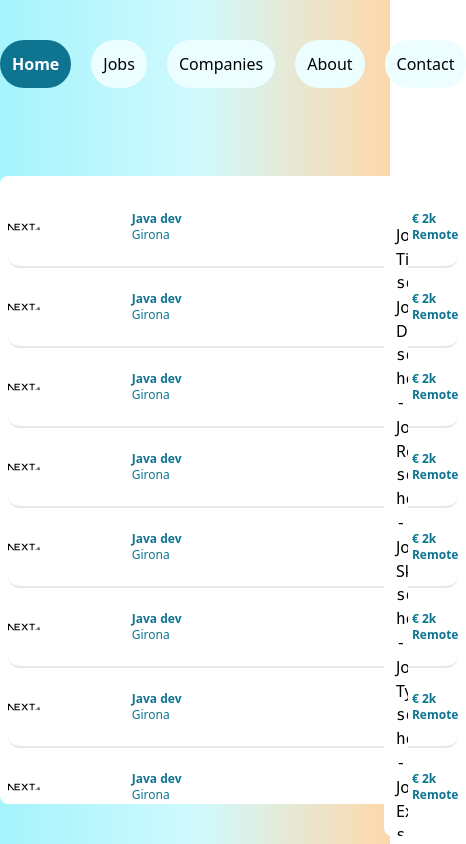
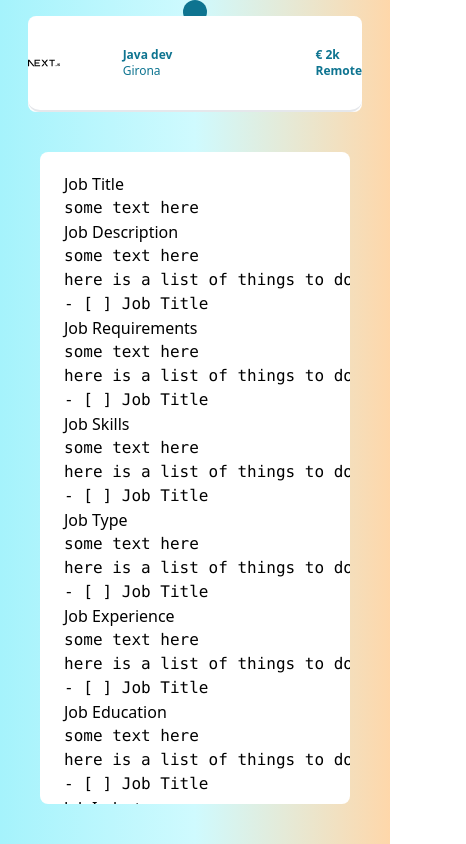
Before and after one commit to sorydi3/braozn, a Next.js app in the folder remotejobsite/: page / in a window 390 px wide. Shown: the whole page, 466 px wide, since content can reach past the window. Built offline with nearby package versions, Linux system fonts and the light colour scheme.

Commit message:
main page almost done

```diff
--- a/remotejobsite/src/pages/components/jobdetail.js
+++ b/remotejobsite/src/pages/components/jobdetail.js
@@ -94,11 +94,9 @@ Job Salary
 <blockquote>
     some text here
 </blockquote>
-
-
 `;
   return (
-    <div className="fixed my-auto bg-white p-3 rounded-lg right-10 top-1/4 left-96 bottom-2 scrollbar-thin  scrollbar-corner-rounded-xl scrollbar-thumb-slate-400">
+    <div className=" bg-white p-6 pt-5 rounded-lg md:flex-grow scrollbar-thin m-10 scrollbar-corner-rounded-xl mt-32 md:mt-20 scrollbar-thumb-slate-400">
       <ReactMarkdown>{markdown}</ReactMarkdown>
     </div>
   );
--- a/remotejobsite/src/pages/components/jobitem.js
+++ b/remotejobsite/src/pages/components/jobitem.js
@@ -9,7 +9,7 @@ function JobItem(pageProps) {
 
   return (
     <>
-      <div className="w-full grid grid-cols-[2rem,1fr] h-20 rounded-xl gap-4  border-b-2 hover:border-cyan-600">
+      <div className="w-full h-24 grid grid-cols-[2rem,1fr] rounded-xl gap-4 border-b-2 flex-shrink-0 hover:border-cyan-600">
         <Image
           src="/next.svg"
           className="w-full h-full shrink-0 bg-cover bg-center rounded-xl"
--- a/remotejobsite/src/pages/components/listjobs.js
+++ b/remotejobsite/src/pages/components/listjobs.js
@@ -3,7 +3,7 @@ import JobItem from "./jobitem";
 function ListJobs() {
   return (
     <>
-      <div className="grid md:grid-cols-1 sm:grid-rows-1 scrollbar-thin scrollbar-corner-rounded-xl scrollbar-thumb-slate-400 sticky md:left-24 mb-10  mt-32 bg-white   md:w-1/6 sm:w-screen sm:mx-3  overflow-x-clip overflow-y-auto rounded-lg px-2 py-3 ">
+      <div className=" flex fixed md:relative mb-10 md:mt-20  md:flex-col flex-1  space-x-2 md:space-x-0  scrollbar-thin scrollbar-corner-rounded-xl  scrollbar-thumb-slate-400 mt-4 mx-4  md:ml-28  bg-white  overflow-x-clip overflow-y-auto rounded-lg right-3 left-3">
         <JobItem />
         <JobItem />
         <JobItem />
--- a/remotejobsite/src/pages/components/navbar.js
+++ b/remotejobsite/src/pages/components/navbar.js
@@ -2,12 +2,24 @@ import NavBarItem from "./navbaritem";
 
 function NavBar() {
   return (
-    <div className="mr-auto left-16 top-10 top sticky flex space-x-5">
-      <NavBarItem name="Home" focused={true} />
-      <NavBarItem name="Jobs" />
-      <NavBarItem name="Companies" />
-      <NavBarItem name="About" />
-      <NavBarItem name="Contact" />
+    <div className="flex justify-between">
+      <div className="flex m-auto p-3 rounded-full bg-cyan-700 text-white font-semibold">
+        <image
+          src="/next.svg"
+          className="w-full h-full shrink-0 bg-cover bg-center rounded-xl"
+          width={100}
+          height={100}
+        />
+      </div>
+      <div className="mr-auto left-16  top-3 md:fixed hidden md:flex space-x-5">
+        <NavBarItem name="Home" focused={true} />
+        <NavBarItem name="Jobs" />
+        <NavBarItem name="Companies" />
+        <NavBarItem name="About" />
+        <NavBarItem name="Contact" />
+      </div>
+
+      <div className="md:hidden flex flex-col space-y-2"></div>
     </div>
   );
 }
--- a/remotejobsite/src/pages/index.js
+++ b/remotejobsite/src/pages/index.js
@@ -6,7 +6,7 @@ import NavBar from "./components/navbar";
 
 export default function Home() {
   return (
-    <div className="grid grid-cols-[1fr] bg-slate-400 h-screen w-screen bg-gradient-to-r from-cyan-200 via-cyan-100  to-orange-200 justify-">
+    <div className="flex flex-col md:flex-row  bg-slate-400 h-screen w-screen bg-gradient-to-r from-cyan-200 via-cyan-100  to-orange-200">
       <NavBar />
       <ListJobs />
       <Jobdetail></Jobdetail>
```
